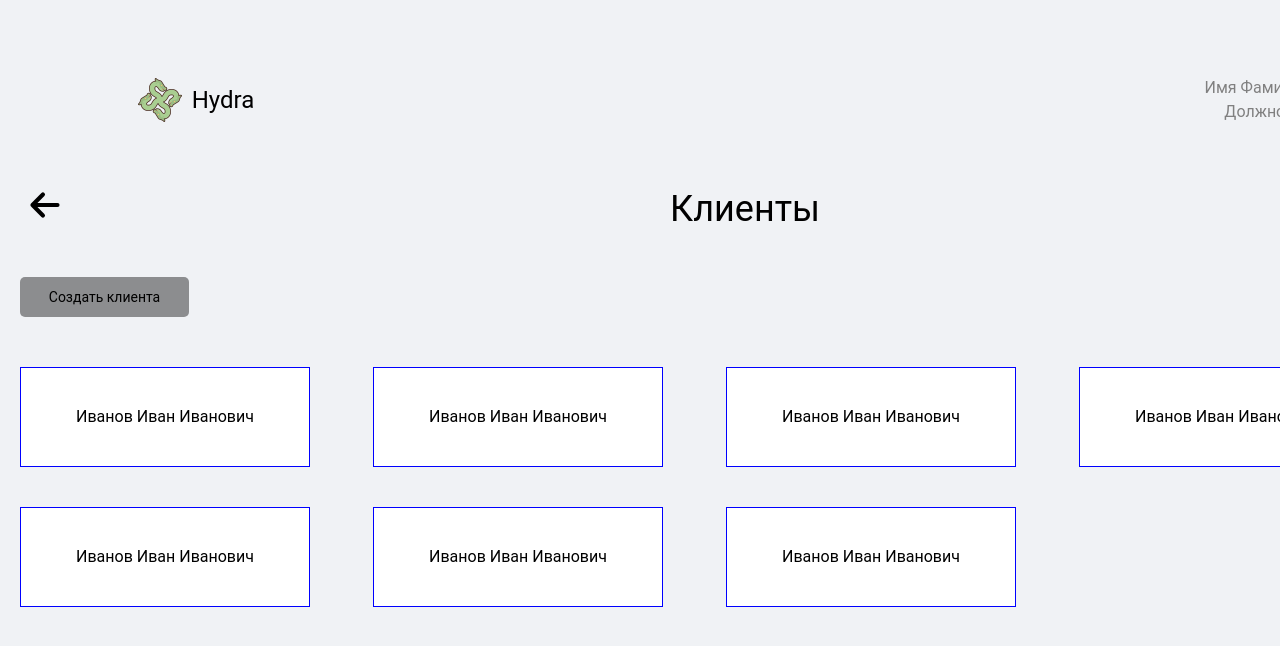
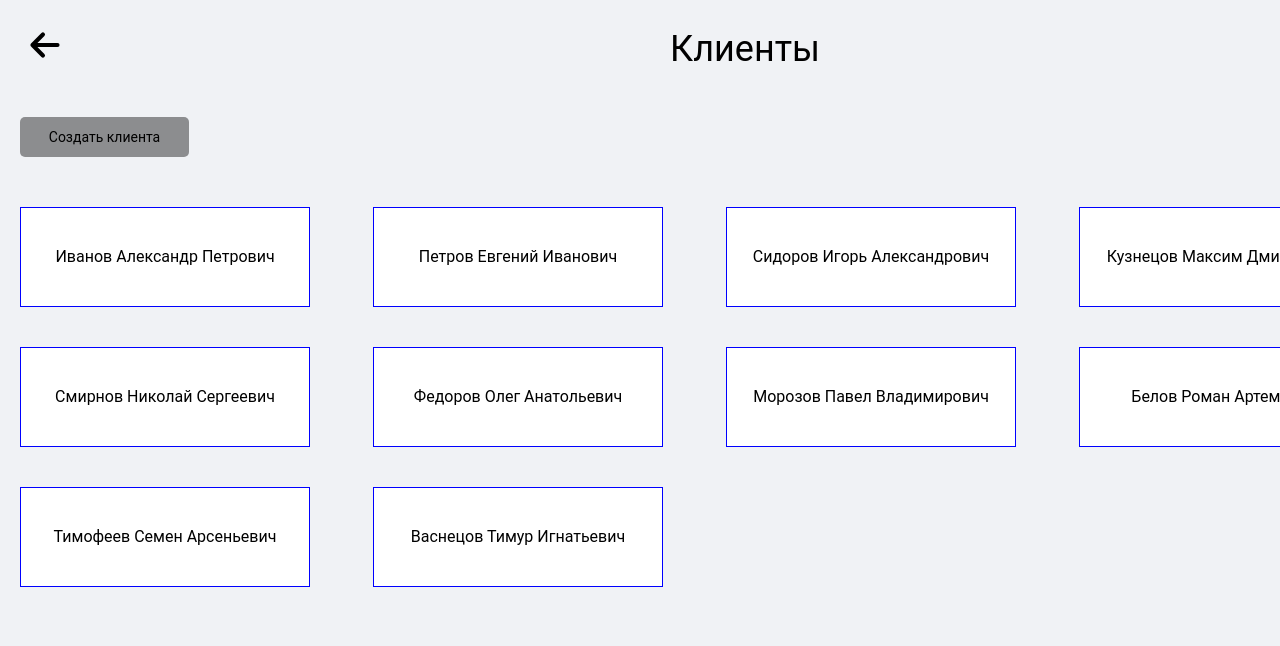
Before and after one commit to mar1k163/Hydra-Project, a React (Vite) app in the folder front/: page /dashboard in a window 1280 px wide. Shown: the top 646 px of the page. Built offline with nearby package versions, Linux system fonts and the light colour scheme.

Commit message:
Контекст для юзера для имитации данных

```diff
--- /dev/null
+++ b/front/src/app/providers/userContext/userContext.ts
@@ -0,0 +1,96 @@
+import { createContext } from "react";
+
+interface UserContextProps {
+    id: number;
+    familiya: string;
+    otchestvo: string;
+    name: string;
+    phone: string;
+    address: string;
+}
+const Clients: UserContextProps[] = [
+    {
+        id: 1,
+        familiya: "Иванов",
+        otchestvo: "Петрович",
+        name: "Александр",
+        address: "ул. Примерная, д. 123, кв. 45",
+        phone: "+7 (123) 456-7890",
+    },
+    {
+        id: 2,
+        familiya: "Петров",
+        otchestvo: "Иванович",
+        name: "Евгений",
+        address: "ул. Тестовая, д. 456, кв. 78",
+        phone: "+7 (234) 567-8901",
+    },
+    {
+        id: 3,
+        familiya: "Сидоров",
+        otchestvo: "Александрович",
+        name: "Игорь",
+        address: "ул. Образцовая, д. 789, кв. 12",
+        phone: "+7 (345) 678-9012",
+    },
+    {
+        id: 4,
+        familiya: "Кузнецов",
+        otchestvo: "Дмитриевич",
+        name: "Максим",
+        address: "ул. Типовая, д. 101, кв. 23",
+        phone: "+7 (456) 789-0123",
+    },
+    {
+        id: 5,
+        familiya: "Смирнов",
+        otchestvo: "Сергеевич",
+        name: "Николай",
+        address: "ул. Стандартная, д. 202, кв. 34",
+        phone: "+7 (567) 890-1234",
+    },
+    {
+        id: 6,
+        familiya: "Федоров",
+        otchestvo: "Анатольевич",
+        name: "Олег",
+        address: "ул. Обычная, д. 303, кв. 56",
+        phone: "+7 (678) 901-2345",
+    },
+    {
+        id: 7,
+        familiya: "Морозов",
+        otchestvo: "Владимирович",
+        name: "Павел",
+        address: "ул. Регулярная, д. 404, кв. 67",
+        phone: "+7 (789) 012-3456",
+    },
+    {
+        id: 8,
+        familiya: "Белов",
+        otchestvo: "Артемович",
+        name: "Роман",
+        address: "ул. Шаблонная, д. 505, кв. 78",
+        phone: "+7 (890) 123-4567",
+    },
+    {
+        id: 9,
+        familiya: "Тимофеев",
+        otchestvo: "Арсеньевич",
+        name: "Семен",
+        address: "ул. Примерная, д. 606, кв. 89",
+        phone: "+7 (901) 234-5678",
+    },
+    {
+        id: 10,
+        familiya: "Васнецов",
+        otchestvo: "Игнатьевич",
+        name: "Тимур",
+        address: "ул. Тестовая, д. 707, кв. 90",
+        phone: "+7 (012) 345-6789",
+    },
+];
+
+export const UserContext = createContext<UserContextProps[]>(Clients);
+
+export const ClientContext = createContext<UserContextProps | null>(null);
--- /dev/null
+++ b/front/src/entities/Clients/model/types/ClientsTypes.ts
@@ -0,0 +1,8 @@
+export interface IClient {
+    id: number;
+    familiya: string;
+    otchestvo: string;
+    name: string;
+    phone: string;
+    address: string;
+}
--- a/front/src/entities/Clients/ui/ClientItem/ClientsItem.tsx
+++ b/front/src/entities/Clients/ui/ClientItem/ClientsItem.tsx
@@ -1,12 +1,14 @@
 import { useNavigate } from "react-router-dom";
 import styles from "./ClientsItem.module.scss";
 import { Button, ButtonTheme } from "shared/ui/Button/Button";
-export const ClientsItem = () => {
+import { IClient } from "entities/Clients/model/types/ClientsTypes";
+export const ClientsItem = (props: IClient) => {
+    const { id, name, otchestvo, familiya } = props;
     const navigate = useNavigate();
 
     const handleNavigate = () => {
         // Переход по указанному URL
-        navigate("/dashboard/client/123123");
+        navigate(`/dashboard/client/${id}`);
     };
     return (
         <Button
@@ -14,7 +16,9 @@ export const ClientsItem = () => {
             className={styles.client}
             onClick={handleNavigate}
         >
-            <span>Иванов Иван Иванович</span>
+            <span>
+                {familiya} {name} {otchestvo}
+            </span>
         </Button>
     );
 };
--- a/front/src/entities/Clients/ui/ClientsContent/ClientsContent.tsx
+++ b/front/src/entities/Clients/ui/ClientsContent/ClientsContent.tsx
@@ -1,11 +1,13 @@
-import React from "react";
+import React, { useContext } from "react";
 import styles from "./ClientsContent.module.scss";
 import { Button, ButtonTheme } from "shared/ui/Button/Button";
 import { ClientsItem } from "../ClientItem/ClientsItem";
 import { Modal } from "shared/ui/Modal/Modal";
 import { CreateClientForm } from "features/CreateClient/ui/CreateClientForm";
+import { UserContext } from "app/providers/userContext/userContext";
 export const ClientsContent = () => {
     const [createClientOpened, setCreateClientOpened] = React.useState(false);
+    const Clients = useContext(UserContext);
 
     return (
         <div className={styles.clients}>
@@ -23,13 +25,17 @@ export const ClientsContent = () => {
                 <CreateClientForm isOpen={createClientOpened} />
             </Modal>
             <div className={styles.clients_list}>
-                <ClientsItem />
-                <ClientsItem />
-                <ClientsItem />
-                <ClientsItem />
-                <ClientsItem />
-                <ClientsItem />
-                <ClientsItem />
+                {Clients.map((client) => (
+                    <ClientsItem
+                        key={client.id}
+                        id={client.id}
+                        otchestvo={client.otchestvo}
+                        familiya={client.familiya}
+                        name={client.name}
+                        address={client.address}
+                        phone={client.phone}
+                    />
+                ))}
             </div>
         </div>
     );
--- a/front/src/pages/ClientCardPage/ui/ClientCardPage.tsx
+++ b/front/src/pages/ClientCardPage/ui/ClientCardPage.tsx
@@ -1,15 +1,39 @@
-import { ClientCardContent } from "entities/ClientCard";
-import React from "react";
+// ClientCardPage.tsx
+import React, { useContext, useEffect, useState } from "react";
+import { useParams } from "react-router-dom";
 import { Header } from "widgets/Header/Header";
 import { PageTitle } from "widgets/PageTitle/PageTitle";
+import {
+    UserContext,
+    ClientContext,
+} from "app/providers/userContext/userContext";
+import { ClientCardContent } from "entities/ClientCard";
 
 export const ClientCardPage = () => {
+    const { id } = useParams();
+    const [selectedClient, setSelectedClient] = useState(null);
+
+    const Users = useContext(UserContext);
+
+    const getClientById = (id) => {
+        const numericId = parseInt(id, 10);
+        const client = Users.find((client) => client.id === numericId);
+        setSelectedClient(client);
+    };
+
+    useEffect(() => {
+        getClientById(id);
+    }, [id]);
+    console.log(selectedClient);
     return (
-        <>
-            <Header isClient={true} />
-            <PageTitle title="Карточка клиента" url="/dashboard" />
-            <ClientCardContent />
-        </>
+        <ClientContext.Provider value={selectedClient}>
+            <>
+                <Header isClient={true} />
+                <PageTitle title="Карточка клиента" url="/dashboard" />
+                <ClientCardContent />
+            </>
+        </ClientContext.Provider>
     );
 };
+
 export default ClientCardPage;
--- a/front/src/widgets/Header/Header.tsx
+++ b/front/src/widgets/Header/Header.tsx
@@ -1,13 +1,17 @@
+import { useContext } from "react";
 import styles from "./Header.module.scss";
 import { Logo } from "widgets/Logo/Logo";
+import { ClientContext } from "app/providers/userContext/userContext";
 
 interface HeaderProps {
     isClient: boolean;
 }
 export const Header = (props: HeaderProps) => {
     const { isClient } = props;
-
+    const Client = useContext(ClientContext);
     return (
+        <>
+            {Client !== null && (
                 <div className={styles.header}>
                     <Logo width={350} height={150} />
                     {isClient && (
@@ -15,21 +19,26 @@ export const Header = (props: HeaderProps) => {
                             <p className={styles.client_title}>Клиент:</p>
                             <div className={styles.client_info}>
                                 <span className={styles.client_info_name}>
-                            Тестовый Тест Тестович
+                                    {Client.familiya} {Client.name}{" "}
+                                    {Client.otchestvo}
                                 </span>
                                 <span className={styles.client_info_adress}>
-                            г. Ульяновск, ул. Тестовая, д.35-45
+                                    {Client.address}
                                 </span>
                                 <span className={styles.client_info_tel}>
-                            тел. 8-900-000-00-00
+                                    {Client.phone}
                                 </span>
                             </div>
                         </div>
                     )}
                     <div className={styles.employee}>
-                <span className={styles.employee_name}>Имя Фамилия</span>
+                        <span className={styles.employee_name}>
+                            Имя Фамилия
+                        </span>
                         <span className={styles.employee_pos}>Должность</span>
                     </div>
                 </div>
+            )}
+        </>
     );
 };
```
Lines whose indentation alone changed are shown as unchanged.
